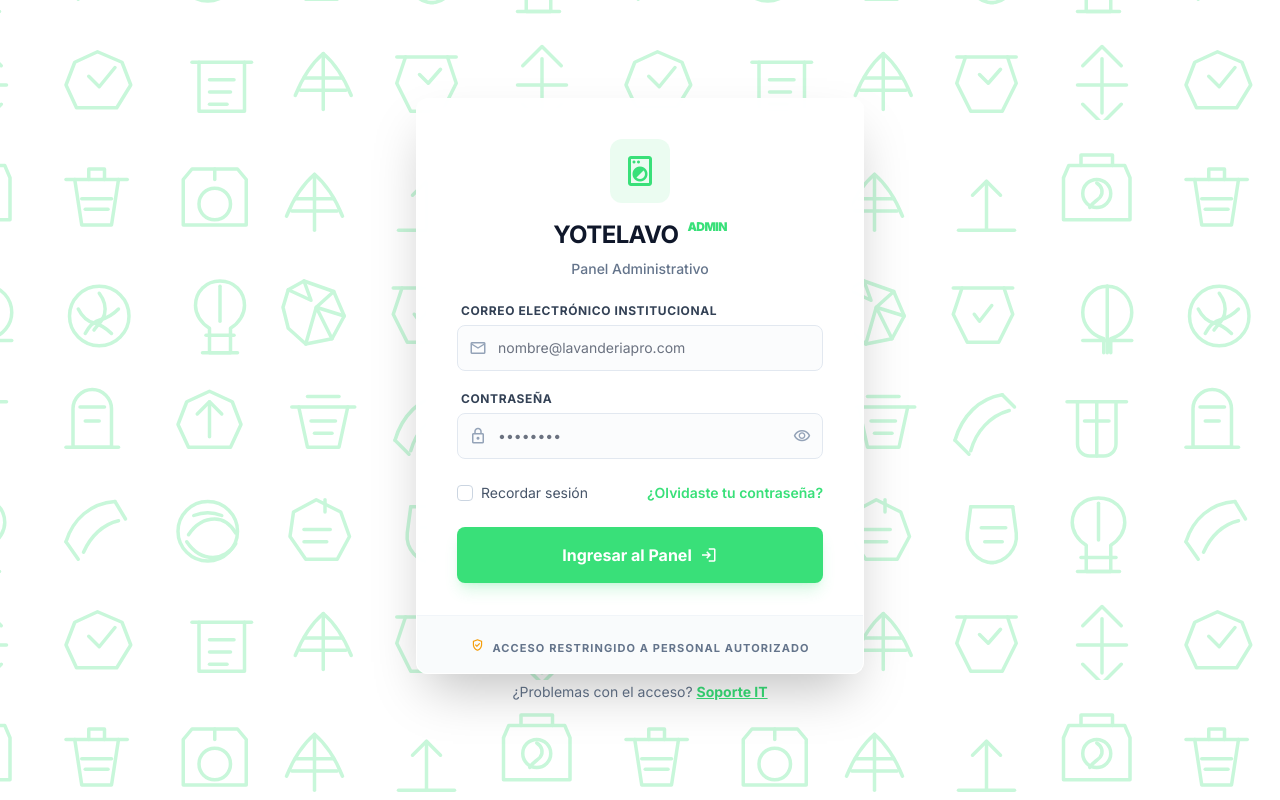
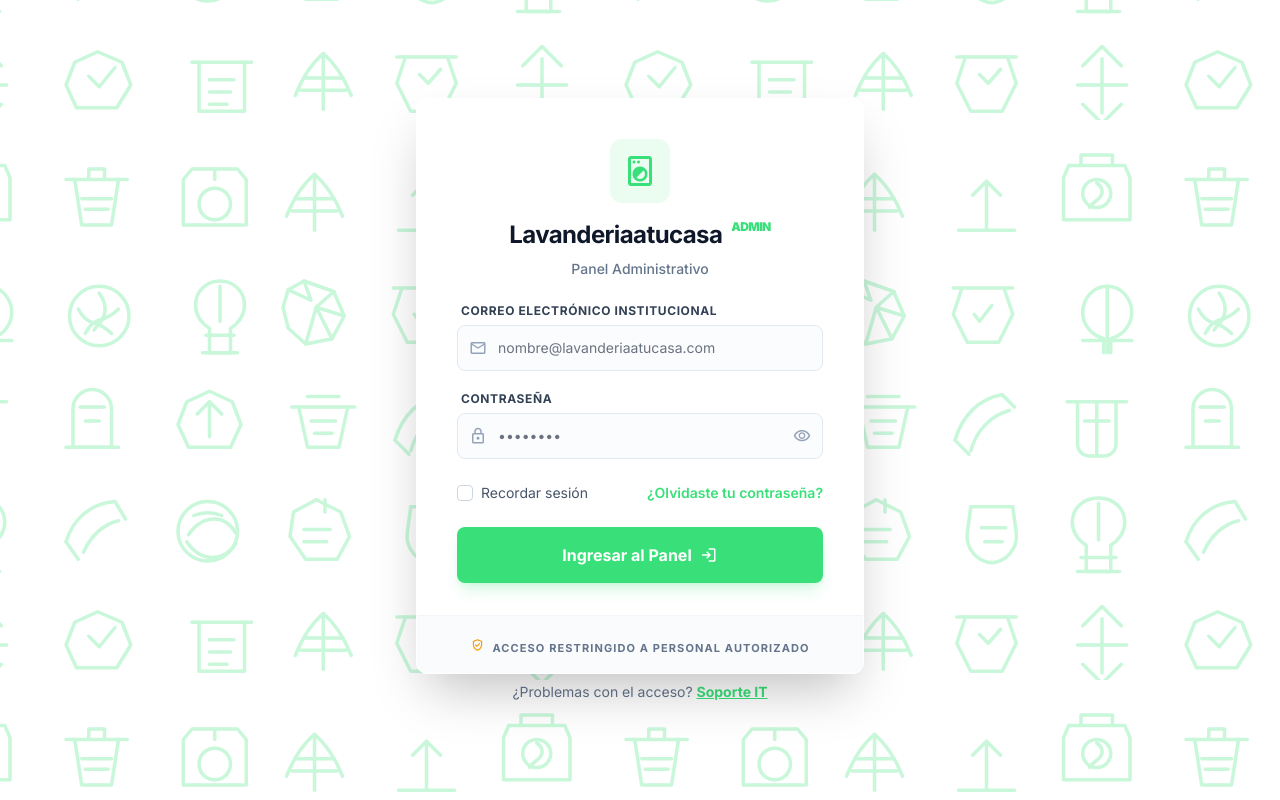
Before and after one commit to MattyHeartless/LavanderiaProAdmin, an Angular app in the folder admin-angular/: page /login in a window 1280 px wide. Built offline with nearby package versions, Linux system fonts and the light colour scheme.

Commit message:
minor ui changes and urls

```diff
--- a/admin-angular/src/app/core/layouts/admin-layout/admin-layout.component.html
+++ b/admin-angular/src/app/core/layouts/admin-layout/admin-layout.component.html
@@ -13,7 +13,7 @@
         <span class="material-symbols-outlined">local_laundry_service</span>
       </div>
       <div class="brand-text">
-        <h1>YOTELAVO</h1>
+        <h1>Lavanderiaatucasa</h1>
         <p>Admin Panel</p>
       </div>
     </div>
@@ -39,7 +39,7 @@
         <span class="material-symbols-outlined nav-icon">logout</span>
         <span>Cerrar sesion</span>
       </button>
-      <div class="footer">{{ year() }} YOTELAVO</div>
+      <div class="footer">{{ year() }} Lavanderiaatucasa</div>
     </div>
   </aside>
 
--- a/admin-angular/src/app/features/branding/branding-page.component.html
+++ b/admin-angular/src/app/features/branding/branding-page.component.html
@@ -23,7 +23,7 @@
 </div>
 <div>
 <label class="block text-xs font-bold text-slate-500 uppercase tracking-wider mb-2" for="business-name">Nombre de la Empresa</label>
-<input class="w-full bg-slate-50 dark:bg-slate-800 border-slate-200 dark:border-slate-700 rounded-lg text-sm focus:ring-primary focus:border-primary transition-all px-4 py-2.5" id="business-name" type="text" value="YOTELAVO Professional"/>
+<input class="w-full bg-slate-50 dark:bg-slate-800 border-slate-200 dark:border-slate-700 rounded-lg text-sm focus:ring-primary focus:border-primary transition-all px-4 py-2.5" id="business-name" type="text" value="Lavanderiaatucasa"/>
 </div>
 </div>
 </div>
@@ -61,7 +61,7 @@
 <label class="block text-xs font-bold text-slate-500 uppercase tracking-wider mb-2" for="email">Correo Electrónico Profesional</label>
 <div class="relative">
 <span class="material-symbols-outlined absolute left-3 top-1/2 -translate-y-1/2 text-slate-400 text-[18px]">mail</span>
-<input class="w-full bg-slate-50 dark:bg-slate-800 border-slate-200 dark:border-slate-700 rounded-lg text-sm pl-10 focus:ring-primary focus:border-primary px-4 py-2.5" id="email" type="email" value="contacto&#64;lavanderiapro.com"/>
+<input class="w-full bg-slate-50 dark:bg-slate-800 border-slate-200 dark:border-slate-700 rounded-lg text-sm pl-10 focus:ring-primary focus:border-primary px-4 py-2.5" id="email" type="email" value="contacto&#64;lavanderiaatucasa.com"/>
 </div>
 </div>
 <div>
@@ -88,14 +88,14 @@
 <label class="block text-xs font-bold text-slate-500 uppercase tracking-wider mb-2" for="instagram">Instagram</label>
 <div class="flex">
 <span class="inline-flex items-center px-3 rounded-l-lg border border-r-0 border-slate-200 dark:border-slate-700 bg-slate-50 dark:bg-slate-800 text-slate-500 text-xs">instagram.com/</span>
-<input class="flex-1 min-w-0 bg-white dark:bg-slate-900 border-slate-200 dark:border-slate-700 rounded-none rounded-r-lg text-sm focus:ring-primary focus:border-primary px-4 py-2.5" id="instagram" type="text" value="lavanderiapro_mx"/>
+<input class="flex-1 min-w-0 bg-white dark:bg-slate-900 border-slate-200 dark:border-slate-700 rounded-none rounded-r-lg text-sm focus:ring-primary focus:border-primary px-4 py-2.5" id="instagram" type="text" value="lavanderiaatucasa_mx"/>
 </div>
 </div>
 <div>
 <label class="block text-xs font-bold text-slate-500 uppercase tracking-wider mb-2" for="facebook">Facebook</label>
 <div class="flex">
 <span class="inline-flex items-center px-3 rounded-l-lg border border-r-0 border-slate-200 dark:border-slate-700 bg-slate-50 dark:bg-slate-800 text-slate-500 text-xs">facebook.com/</span>
-<input class="flex-1 min-w-0 bg-white dark:bg-slate-900 border-slate-200 dark:border-slate-700 rounded-none rounded-r-lg text-sm focus:ring-primary focus:border-primary px-4 py-2.5" id="facebook" type="text" value="lavanderiapro.oficial"/>
+<input class="flex-1 min-w-0 bg-white dark:bg-slate-900 border-slate-200 dark:border-slate-700 rounded-none rounded-r-lg text-sm focus:ring-primary focus:border-primary px-4 py-2.5" id="facebook" type="text" value="lavanderiaatucasa.oficial"/>
 </div>
 </div>
 </div>
--- a/admin-angular/src/app/features/login/login-page.component.html
+++ b/admin-angular/src/app/features/login/login-page.component.html
@@ -5,7 +5,7 @@
 <div class="inline-flex items-center justify-center p-3 bg-primary/10 rounded-xl mb-4">
 <span class="material-symbols-outlined text-primary text-4xl">local_laundry_service</span>
 </div>
-<h1 class="text-2xl font-bold text-slate-900 tracking-tight">YOTELAVO <span class="text-primary font-black uppercase text-xs align-top ml-1">Admin</span></h1>
+<h1 class="text-2xl font-bold text-slate-900 tracking-tight">Lavanderiaatucasa <span class="text-primary font-black uppercase text-xs align-top ml-1">Admin</span></h1>
 <p class="text-slate-500 text-sm mt-2 font-medium">Panel Administrativo</p>
 </div>
 <form class="px-10 pb-8 space-y-5" [formGroup]="loginForm" (ngSubmit)="submit()">
@@ -13,7 +13,7 @@
 <label class="block text-xs font-bold text-slate-700 uppercase tracking-wider mb-1.5 ml-1" for="email">Correo electrónico institucional</label>
 <div class="relative group">
 <span class="material-symbols-outlined absolute left-3 top-1/2 -translate-y-1/2 text-slate-400 text-lg group-focus-within:text-primary transition-colors">mail</span>
-<input class="w-full pl-10 pr-4 py-3 bg-slate-50/50 border border-slate-200 rounded-lg text-sm focus:ring-2 focus:ring-primary focus:border-primary transition-all outline-none" [class.border-red-400]="isInvalid('email')" id="email" placeholder="nombre&#64;lavanderiapro.com" formControlName="email" required type="email"/>
+<input class="w-full pl-10 pr-4 py-3 bg-slate-50/50 border border-slate-200 rounded-lg text-sm focus:ring-2 focus:ring-primary focus:border-primary transition-all outline-none" [class.border-red-400]="isInvalid('email')" id="email" placeholder="nombre&#64;lavanderiaatucasa.com" formControlName="email" required type="email"/>
 </div>
 @if (isInvalid('email')) {
 <p class="mt-1 ml-1 text-xs text-red-600">Ingresa un correo valido.</p>
--- a/admin-angular/src/index.html
+++ b/admin-angular/src/index.html
@@ -2,10 +2,10 @@
 <html lang="en">
 <head>
   <meta charset="utf-8">
-  <title>Lavanderia Pro | Panel de control</title>
+  <title>Lavanderiaatucasa | Panel de control</title>
   <base href="/">
   <meta name="viewport" content="width=device-width, initial-scale=1">
-  <link rel="icon" type="image/x-icon" href="favicon.ico">
+  <link rel="icon" type="image/svg+xml" href="lavanderialogo.svg">
   <link href="https://fonts.googleapis.com/css2?family=Material+Symbols+Outlined:wght,FILL@100..700,0..1&display=swap" rel="stylesheet">
   <link href="https://fonts.googleapis.com/css2?family=Inter:wght@300;400;500;600;700;900&display=swap" rel="stylesheet">
   <script src="https://cdn.tailwindcss.com?plugins=forms,container-queries"></script>
```
Also changed, not shown: admin-angular/public/lavanderialogo.svg (added).
